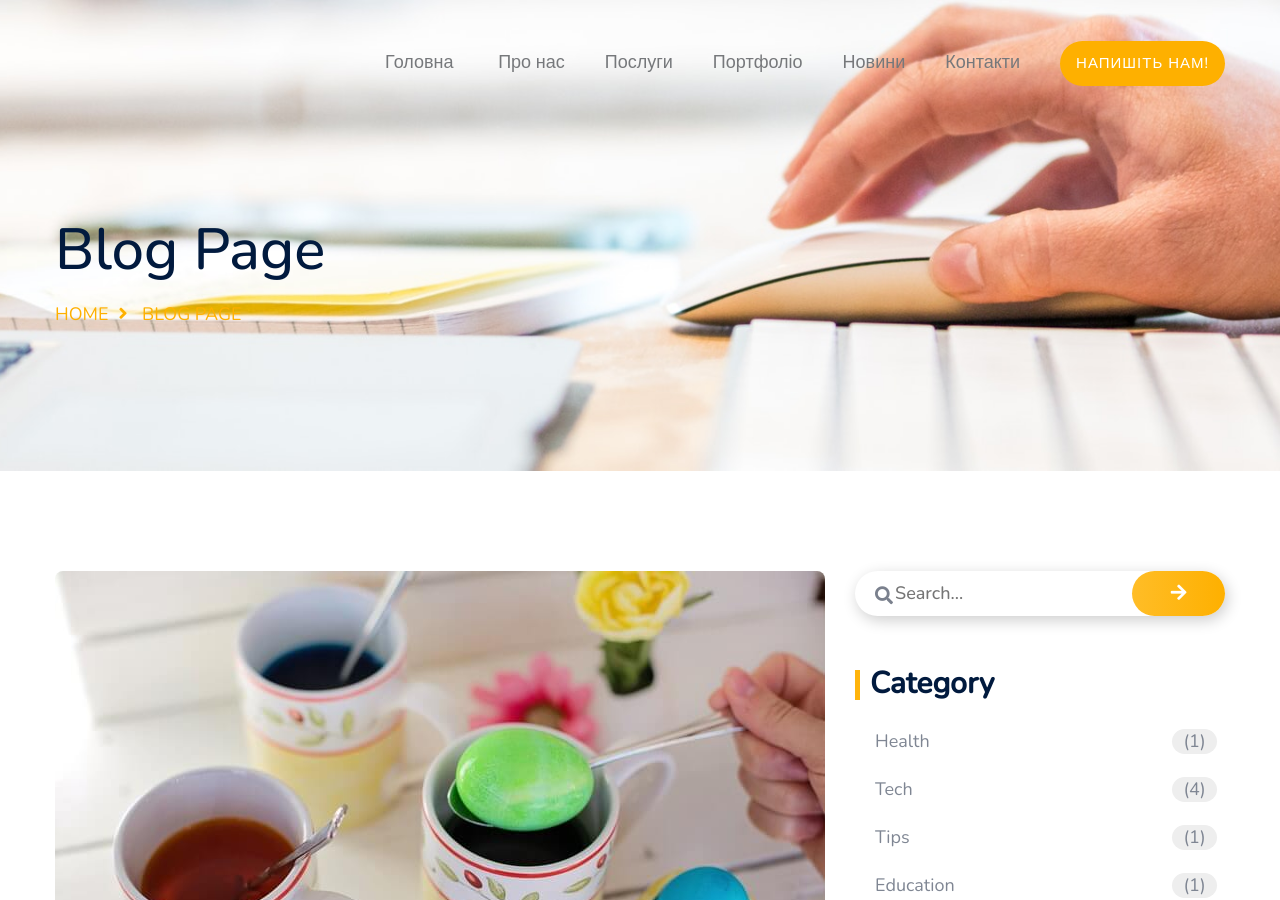
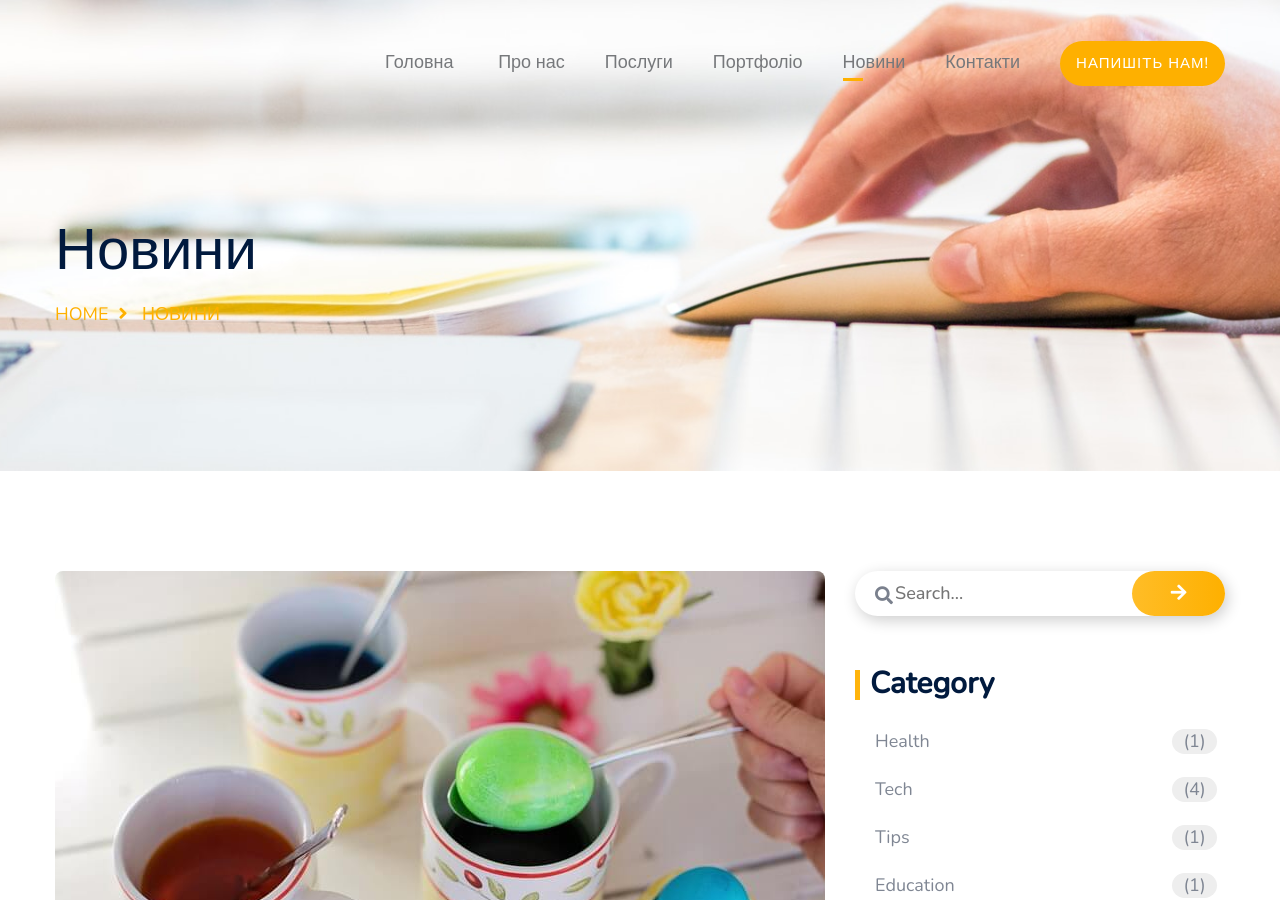
Before and after one commit to SDG-Business-Consulting/jekyll-site, a Jekyll site: the page built from pages/news.html, in a window 1280 px wide and 900 px high. Built offline with Jekyll 4.4.1, drawn with Linux system fonts in a browser that asks for light colours; the list of posts is cut into pages by our own code; comment, search, counter and statistics services are not loaded.

Commit message:
Bugfix: Link to news page broken

```diff
--- a/pages/blog.html
+++ b/pages/news.html
@@ -1,8 +1,8 @@
 ---
 layout: default
-title: "Blog Page"
+title: "Новини"
 page_header_image: "/assets/images/page_header_3.jpg"
-permalink: "/blog"
+permalink: "/news"
 pagination:
   enabled: true
 ---
```
